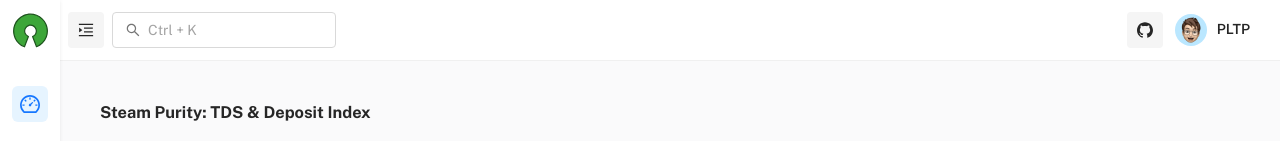
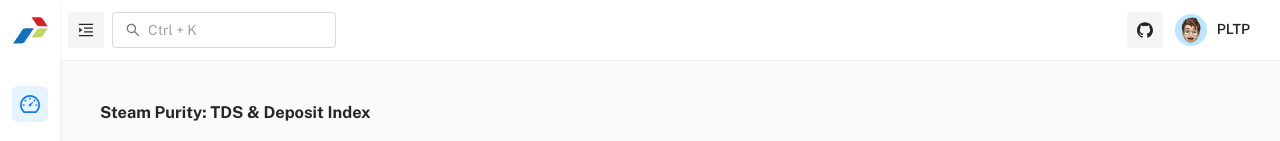
Before and after one commit to the3rdchild/pltp-iot, a React (Vite) app: page /dashboard in a window 1280 px wide. Shown: the top 141 px of the page. Built offline with nearby package versions, Linux system fonts and the light colour scheme.

Commit message:
Changes tab-title and icon

```diff
--- a/src/components/logo/LogoIcon.jsx
+++ b/src/components/logo/LogoIcon.jsx
@@ -1,5 +1,7 @@
 // material-ui
 import { useTheme } from '@mui/material/styles';
+import logoIcon from 'assets/images/pertamina1x1.svg'; // adjust if needed
+import logoIconDark from 'assets/images/pertamina1x1.svg'; // use a different dark version if available
 
 /**
  * if you want to use image instead of <svg> uncomment following.
@@ -16,18 +18,16 @@ export default function LogoIcon() {
   const theme = useTheme();
 
   return (
-    /**
-     * if you want to use image instead of svg uncomment following, and comment out <svg> element.
-     *
-     * <img src={theme.palette.mode === ThemeMode.DARK ? logoIconDark : logoIcon} alt="Mantis" width="100" />
-     *
-     */
+    <img
+      src={theme.palette.mode === 'dark' ? logoIconDark : logoIcon}
+      alt="PLTP Logo"
+      width="50"
+    />
+  );
+}
 
-<svg width="36" height="35" viewBox="0 0 256 248" xmlns="http://www.w3.org/2000/svg" preserveAspectRatio="xMidYMid">
+/* <svg width="36" height="35" viewBox="0 0 256 248" xmlns="http://www.w3.org/2000/svg" preserveAspectRatio="xMidYMid">
 <path d="M143.337 167.832c22.063-8.473 33.082-33.231 24.612-55.301-8.47-22.07-33.222-33.092-55.284-24.62-22.063 8.473-33.081 33.232-24.612 55.302a42.796 42.796 0 0 0 24.612 24.619l-28.823 75.13C20.3 218.564-11.44 147.26 12.949 83.698c24.389-63.562 95.67-95.311 159.212-70.915 63.541 24.397 95.281 95.7 70.892 159.262a123.254 123.254 0 0 1-70.892 70.915l-28.824-75.129" fill="#3DA639"/>
 <path d="M172.16 247.369a4.404 4.404 0 0 1-4.113-2.828l-28.824-75.13a4.408 4.408 0 0 1 2.535-5.694c9.571-3.675 17.14-10.86 21.31-20.23 4.17-9.369 4.442-19.802.767-29.376-7.585-19.766-29.831-29.673-49.59-22.085-19.76 7.589-29.664 29.842-22.078 49.607a38.446 38.446 0 0 0 22.077 22.084 4.408 4.408 0 0 1 2.535 5.694l-28.824 75.13a4.406 4.406 0 0 1-5.692 2.535c-31.83-12.22-56.998-36.11-70.867-67.266-13.868-31.156-14.778-65.85-2.56-97.69C21.051 50.28 44.933 25.104
   76.08 11.23c31.146-13.873 65.829-14.783 97.66-2.562 31.83 12.221 56.998 36.11 70.866 67.266 13.869 31.156 14.778 65.85 2.56 97.69-12.942 33.732-39.706 60.504-73.427 73.451a4.397 4.397 0 0 1-1.578.293zM127.959 8.94c-16.433 0-32.83 3.456-48.294 10.343C50.67 32.2 28.436 55.637 17.063 85.28c-11.374 29.642-10.527 61.94 2.384 90.945 12.312 27.66 34.188 49.166 61.888 60.969l25.712-67.02a47.285 47.285 0 0 1-23.107-25.38c-9.327-24.304 2.85-51.666 27.146-60.996 24.297-9.33 51.649 2.852 60.976 27.154 4.519 11.773 4.183 24.602-.944 36.122-4.525 10.168-12.305 18.243-22.16 23.106l25.708 67.011c29.465-12.59 52.751-36.694 64.274-66.724 11.373-29.641
-  10.527-61.94-2.385-90.945-12.91-29.005-36.34-51.245-65.973-62.622-13.831-5.31-28.241-7.958-42.624-7.958zM237.741 229.575c-1.597 1.633-2.395 3.57-2.395" fill="#1D531D"/></svg>
-
-  );
-}
+  10.527-61.94-2.385-90.945-12.91-29.005-36.34-51.245-65.973-62.622-13.831-5.31-28.241-7.958-42.624-7.958zM237.741 229.575c-1.597 1.633-2.395 3.57-2.395" fill="#1D531D"/></svg> */
```
Also changed, not shown: favicon.svg, index.html (line endings or trailing spaces), src/assets/images/pertamina1x1.svg (renamed from src/assets/images/pertaminia1x1.svg).
